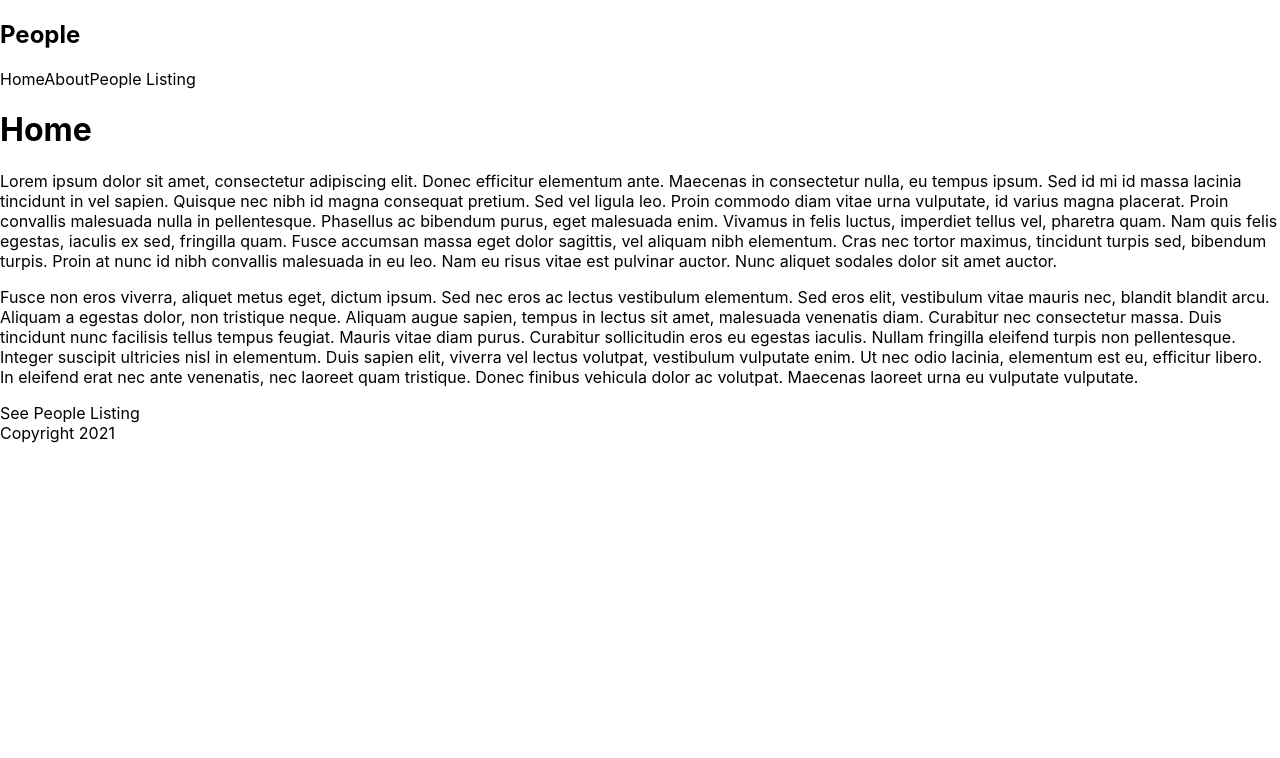
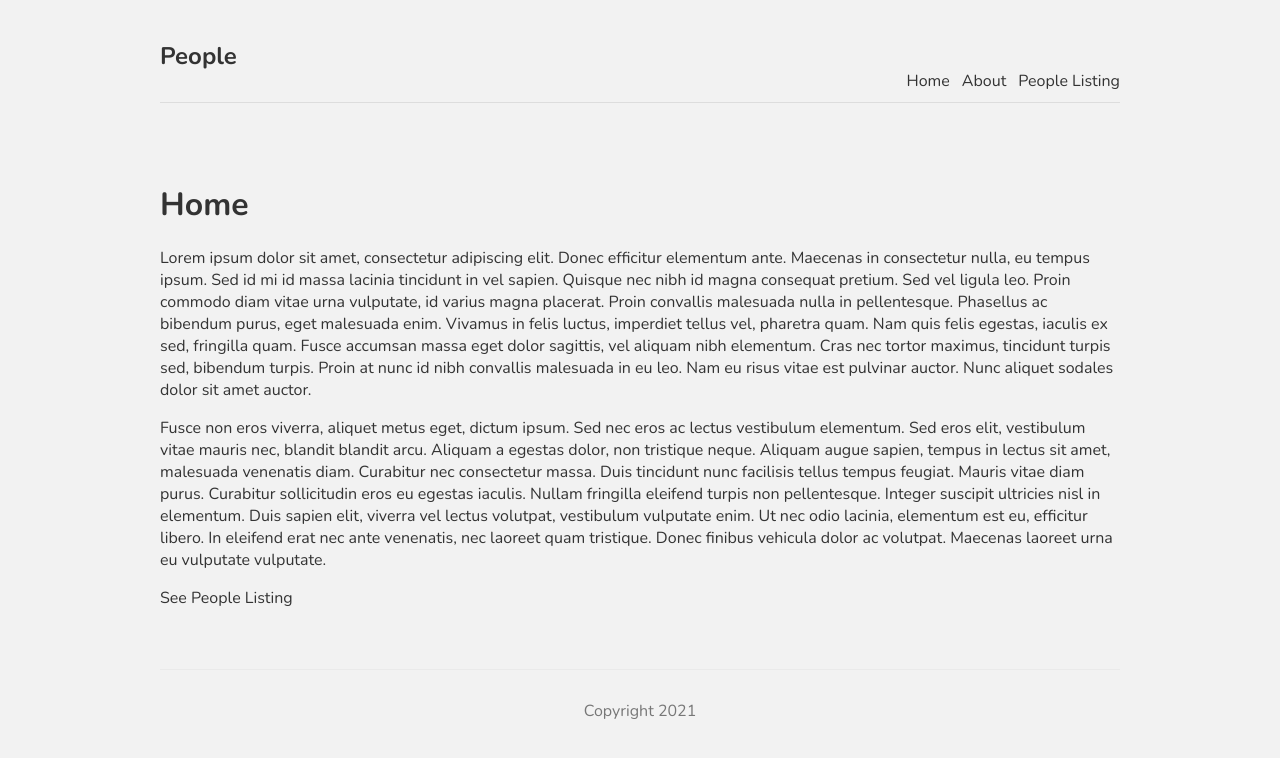
Before and after one commit to Gagandeep39/nextjs-people-list, a Next.js app: page / in a window 1280 px wide. Shown: the top 758 px of the page. Built offline with nearby package versions, Linux system fonts and the light colour scheme.

Commit message:
Updaed global css

```diff
--- a/styles/globals.css
+++ b/styles/globals.css
@@ -1,16 +1,37 @@
-html,
+@import url('https://fonts.googleapis.com/css2?family=Nunito:wght@300;400;600;700&display=swap');
+
 body {
-  padding: 0;
-  margin: 0;
-  font-family: -apple-system, BlinkMacSystemFont, Segoe UI, Roboto, Oxygen,
-    Ubuntu, Cantarell, Fira Sans, Droid Sans, Helvetica Neue, sans-serif;
+  background: #f2f2f2;
+  color: #333;
+  font-family: 'Nunito';
 }
-
 a {
-  color: inherit;
+  color: #333;
   text-decoration: none;
 }
-
-* {
-  box-sizing: border-box;
+.content {
+  max-width: 960px;
+  margin: 0 auto;
 }
+nav {
+  margin: 10px auto 80px;
+  padding: 10px 0;
+  display: flex;
+  justify-content: flex-end;
+  align-items: flex-end;
+  border-bottom: 1px solid #ddd;
+}
+nav a {
+  margin-left: 12px;
+}
+nav .logo {
+  margin-right: auto;
+}
+footer {
+  display: block;
+  text-align: center;
+  padding: 30px 0;
+  margin-top: 60px;
+  color: #777;
+  border-top: 1px solid #eaeaea;
+}
```
